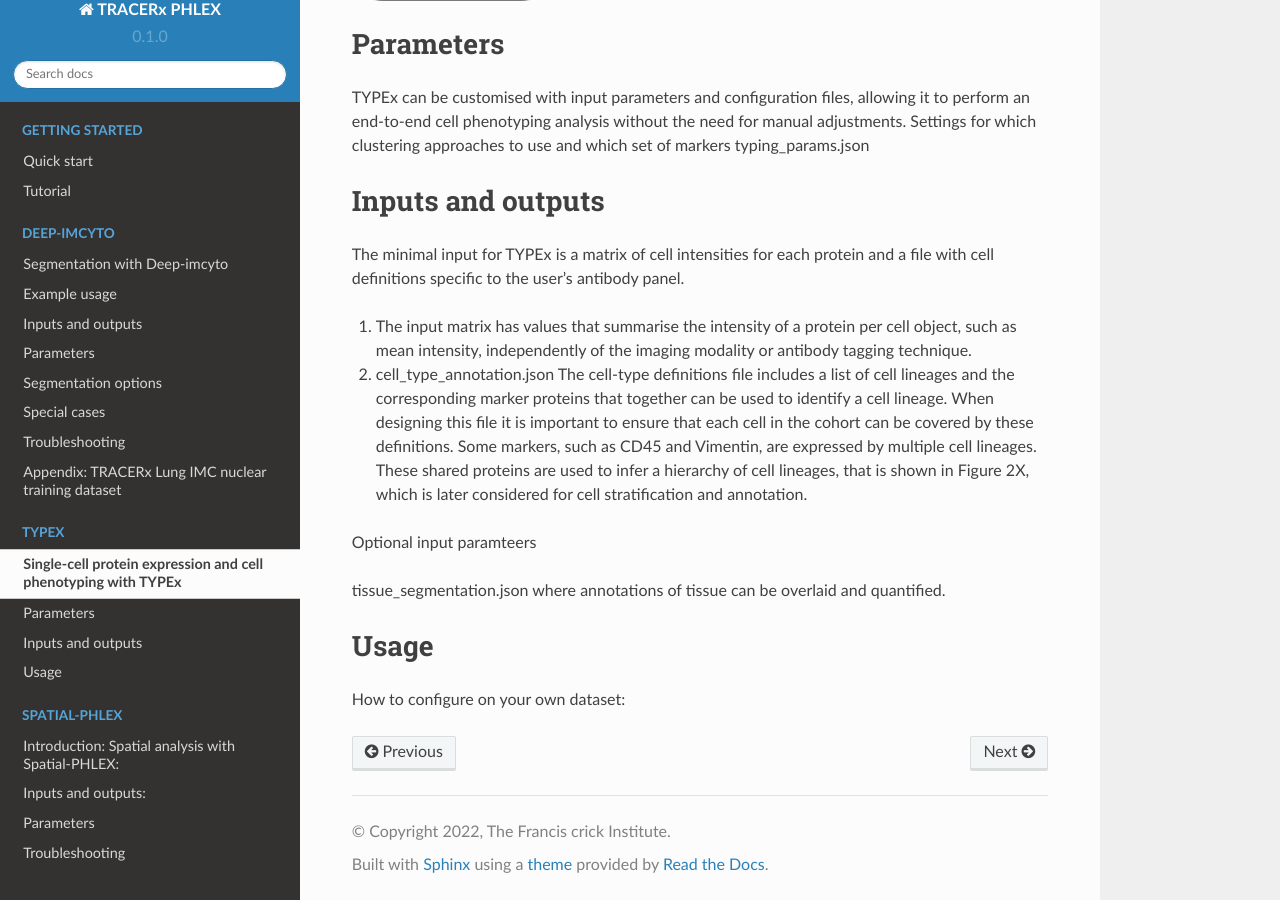
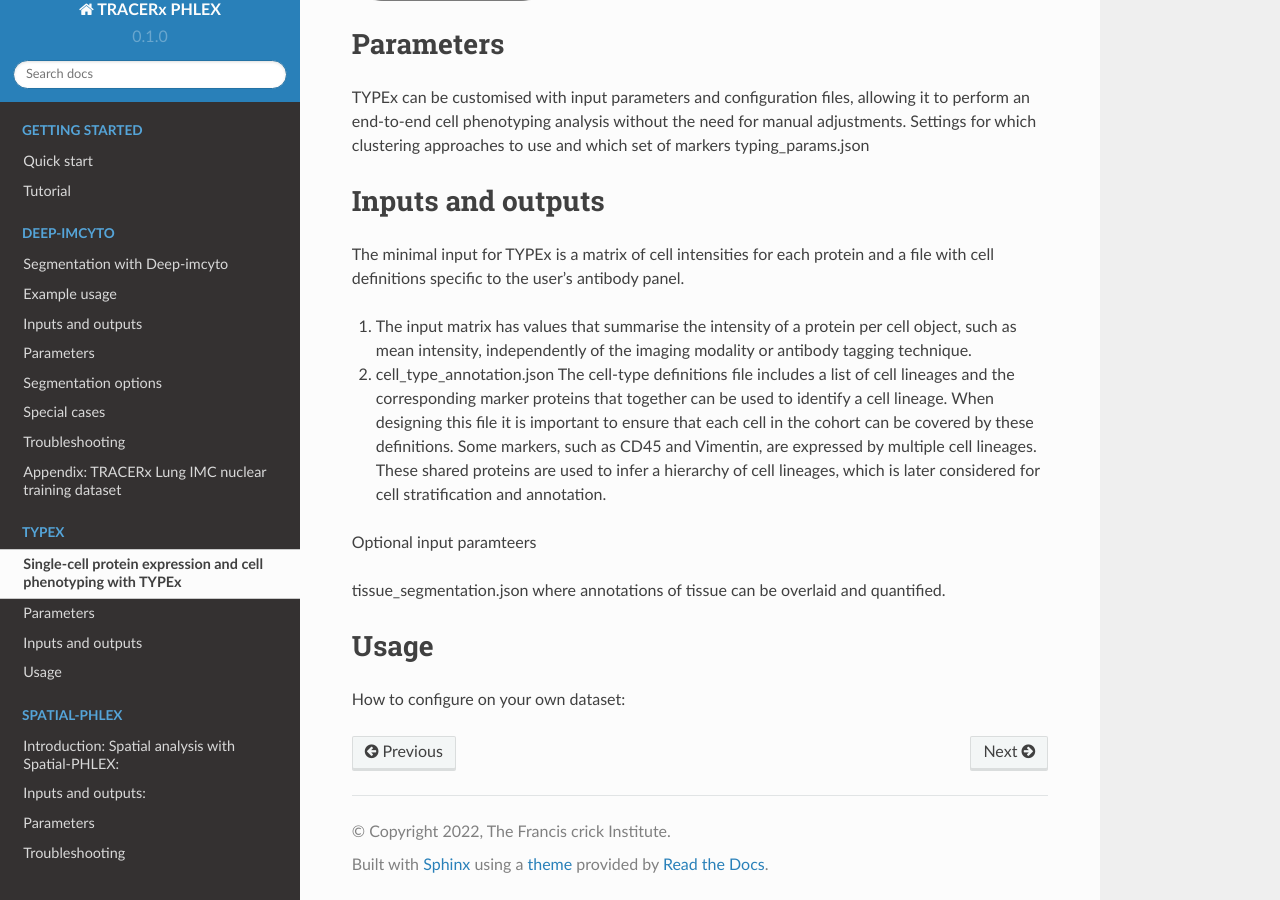
Before and after one commit to Precancer/PHLEX-test, a Sphinx documentation site: the page built from docs/source/TYPEx.rst, in a window 1280 px wide and 900 px high, scrolled down 760 px. Built offline with Sphinx 7.4.7 and the Read the Docs theme 2.0.0, drawn with Linux system fonts in a browser that asks for light colours.

Commit message:
Update TYPEx.rst

```diff
--- a/docs/source/TYPEx.rst
+++ b/docs/source/TYPEx.rst
@@ -25,7 +25,7 @@ The minimal input for TYPEx is a matrix of cell intensities for each protein and
 
 #. The input matrix has values that summarise the intensity of a protein per cell object, such as mean intensity, independently of the imaging modality or antibody tagging technique.
 
-#. cell_type_annotation.json The cell-type definitions file includes a list of cell lineages and the corresponding marker proteins that together can be used to identify a cell lineage. When designing this file it is important to ensure that each cell in the cohort can be covered by these definitions. Some markers, such as CD45 and Vimentin, are expressed by multiple cell lineages. These shared proteins are used to infer a hierarchy of cell lineages, that is shown in Figure 2X, which is later considered for cell stratification and annotation.
+#. cell_type_annotation.json The cell-type definitions file includes a list of cell lineages and the corresponding marker proteins that together can be used to identify a cell lineage. When designing this file it is important to ensure that each cell in the cohort can be covered by these definitions. Some markers, such as CD45 and Vimentin, are expressed by multiple cell lineages. These shared proteins are used to infer a hierarchy of cell lineages, which is later considered for cell stratification and annotation.
 
 
 Optional input paramteers
```
